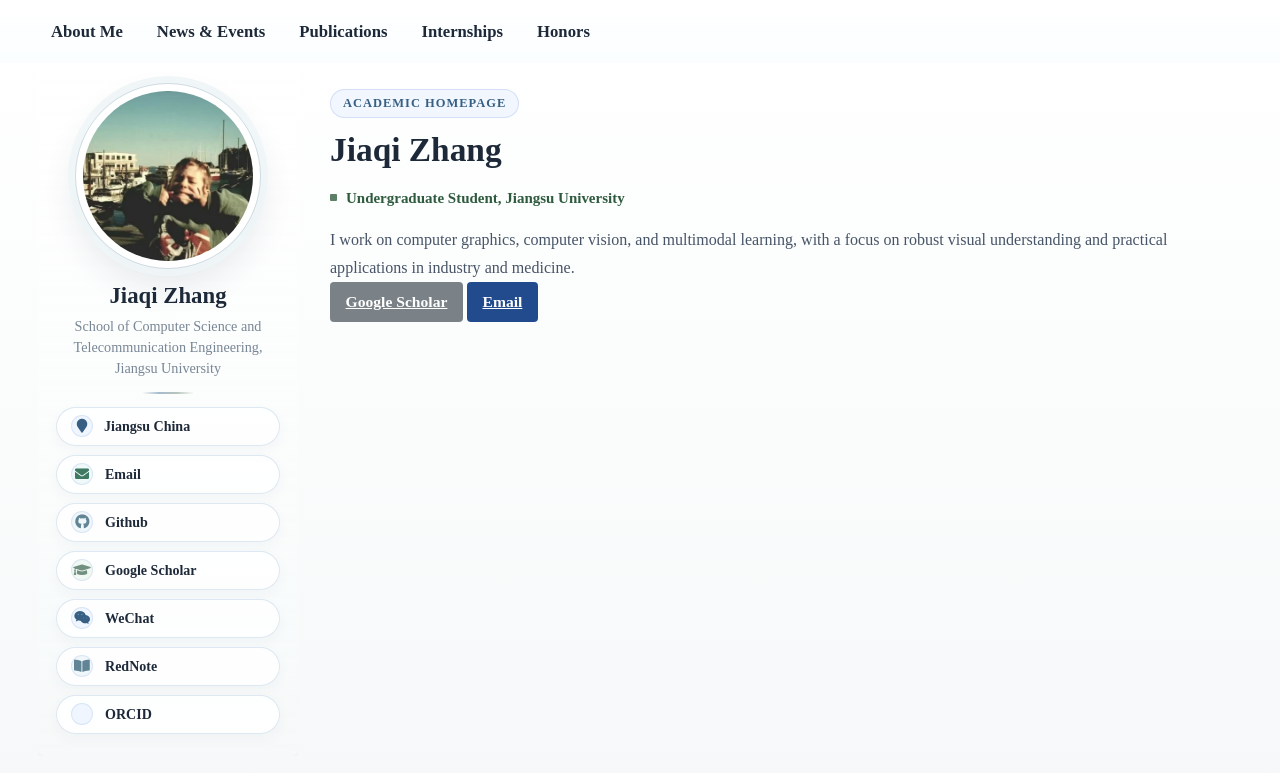
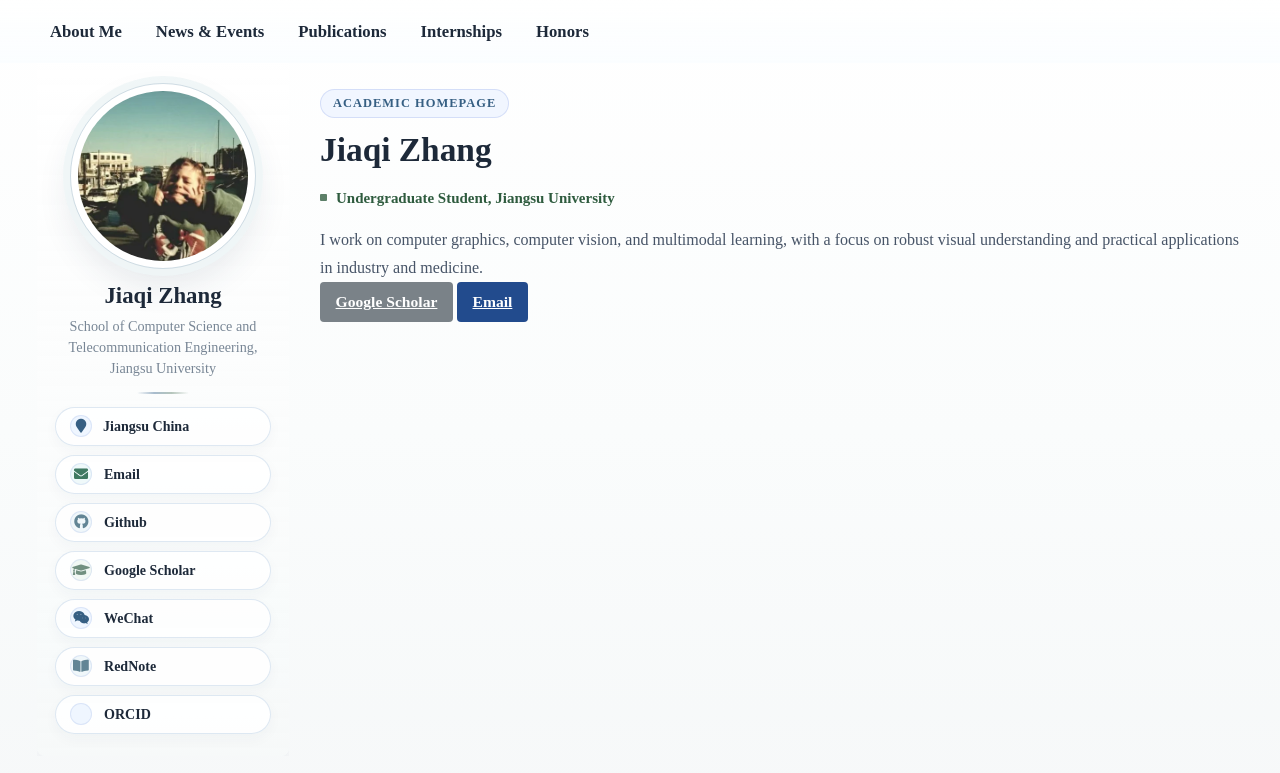
Before and after one commit to JiaqiZhang-Sengoku/JiaqiZhang-Sengoku.github.io, a Jekyll site: the page built from _pages/includes/homepage.md, in a window 1280 px wide. Shown: the top 773 px of the page. Built offline with Jekyll 4.4.1, drawn with Linux system fonts in a browser that asks for light colours; our own code applies the rules of GitHub Pages for plain Markdown files.

Commit message:
20260707

```diff
--- a/assets/css/main.scss
+++ b/assets/css/main.scss
@@ -73,10 +73,10 @@
     --accent-warm-soft: rgba(113, 144, 128, 0.11);
     --accepted-green: #2e5b3e;
     --first-author-orange: #e4572e;
-    --max-page-width: 1400px;
-    --content-width: 1030px;
-    --page-side-padding: 38px;
-    --sidebar-width: 260px;
+    --max-page-width: 1360px;
+    --content-width: 1000px;
+    --page-side-padding: 37px;
+    --sidebar-width: 252px;
     --masthead-height: 62px;
     --anchor-offset: 92px;
     --quiet-line: rgba(210, 222, 237, 0.82);
@@ -260,7 +260,7 @@ body > .masthead {
 #main {
     display: grid !important;
     grid-template-columns: var(--sidebar-width) minmax(0, 1fr);
-    gap: 32px;
+    gap: 31px;
     max-width: var(--max-page-width) !important;
     margin: 0 auto !important;
     padding: 0 var(--page-side-padding) 50px !important;
```
